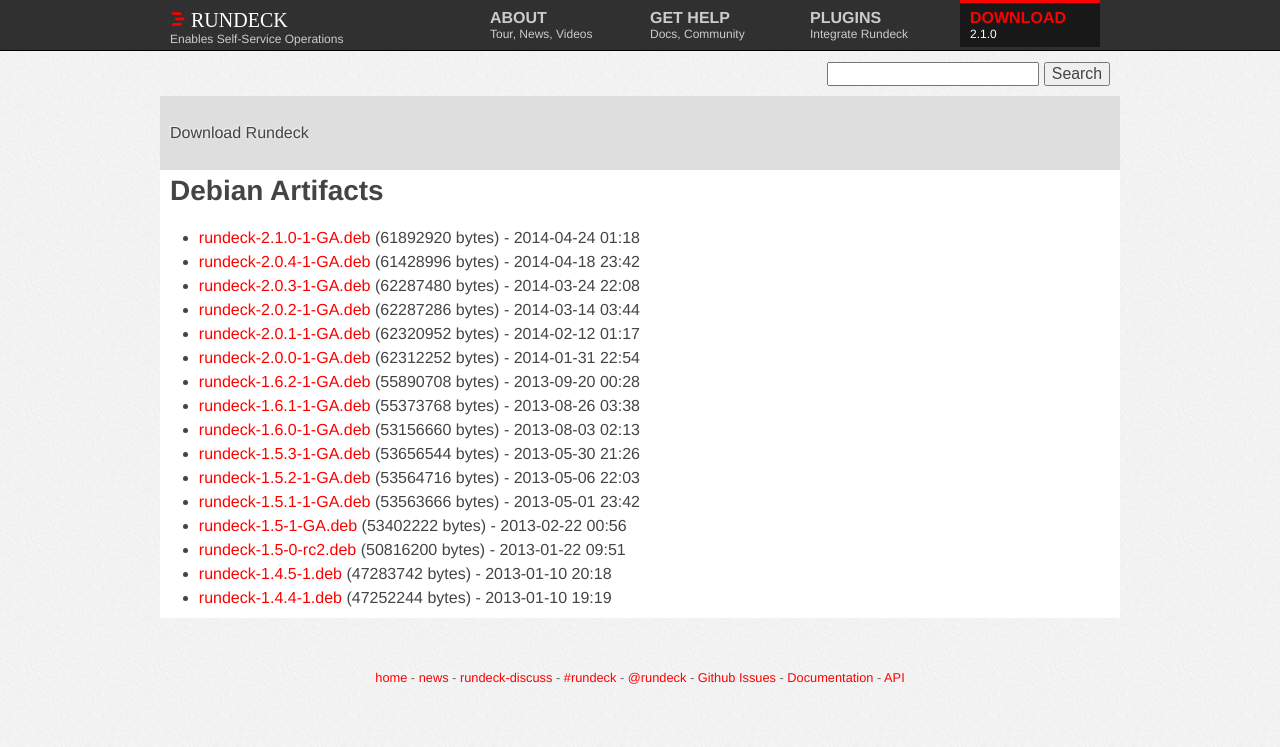
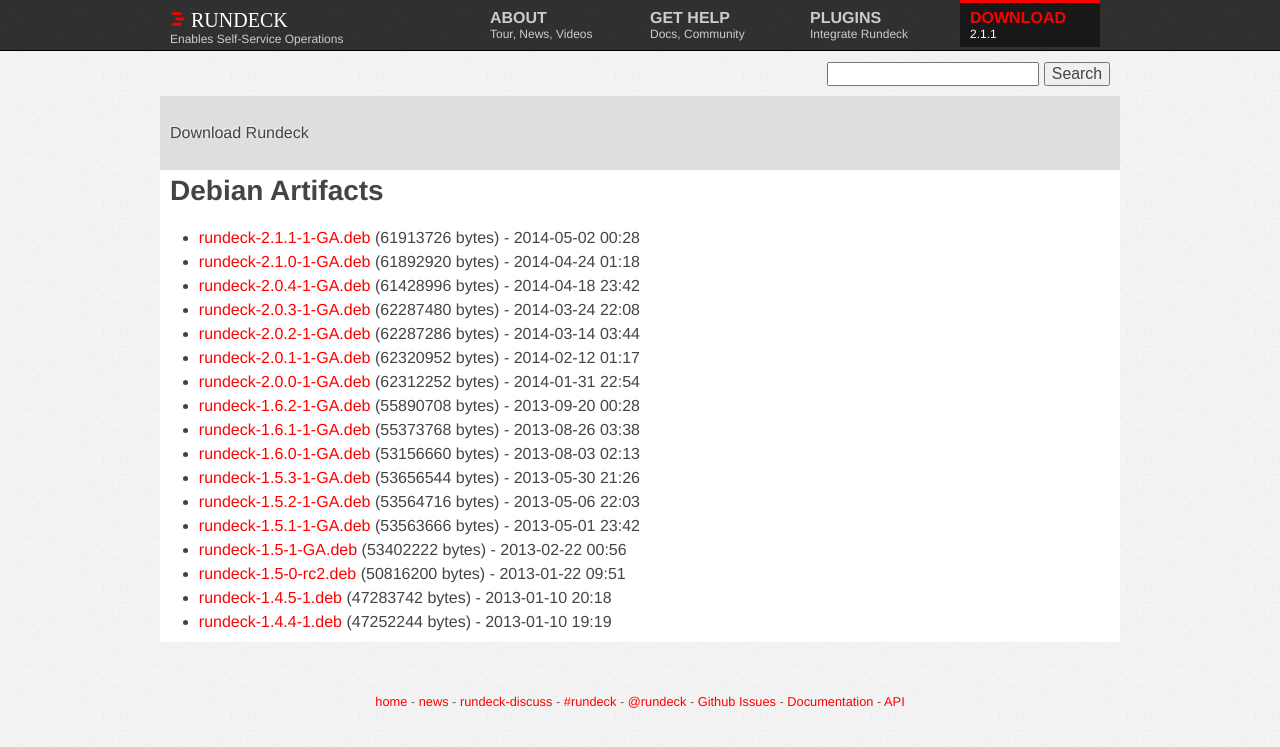
Before and after one commit to rundeck/rundeck-ghpages, a Jekyll site: the page built from download/deb/index.md, in a window 1280 px wide. Shown: the top 747 px of the page. Built offline with Jekyll 4.4.1, drawn with Linux system fonts in a browser that asks for light colours; nearby versions of some CDN libraries.

Commit message:
Update site to 2.1.1 download links

```diff
--- a/_config.yml
+++ b/_config.yml
@@ -1,15 +1,15 @@
 baseurl: ""
 url: ""
 full_url: "http://www.rundeck.org"
-rd_version: "2.1.0"
-rd_jar_name: "rundeck-launcher-2.1.0.jar"
-rd_jar_sha: "adc9fe05e685c8cb1986a40625e6e1563bfbe751"
-rd_jar_url: "http://download.rundeck.org/jar/rundeck-launcher-2.1.0.jar"
-rd_jar_size: "56555712"
-rd_deb_name: "rundeck-2.1.0-1-GA.deb"
-rd_deb_url: "http://download.rundeck.org/deb/rundeck-2.1.0-1-GA.deb"
-rd_deb_sha: "c6097cd7ec883675bc94081b5ccf65da288ee544"
-rd_deb_size: "61892920"
-rd_zipball: "https://github.com/dtolabs/rundeck/zipball/v2.1.0"
-rd_tarball: "https://github.com/dtolabs/rundeck/tarball/v2.1.0"
-rd_releasenotes: "https://github.com/dtolabs/rundeck/blob/v2.1.0/RELEASE.md"
+rd_version: "2.1.1"
+rd_jar_name: "rundeck-launcher-2.1.1.jar"
+rd_jar_sha: "61eed14d901a65fb0a12f7ab7bb7c266571c8960"
+rd_jar_url: "http://download.rundeck.org/jar/rundeck-launcher-2.1.1.jar"
+rd_jar_size: "56571392"
+rd_deb_name: "rundeck-2.1.1-1-GA.deb"
+rd_deb_url: "http://download.rundeck.org/deb/rundeck-2.1.1-1-GA.deb"
+rd_deb_sha: "5b04ec8212a9590e259c02a4279be541150b89f2"
+rd_deb_size: "61913726"
+rd_zipball: "https://github.com/dtolabs/rundeck/zipball/v2.1.1"
+rd_tarball: "https://github.com/dtolabs/rundeck/tarball/v2.1.1"
+rd_releasenotes: "https://github.com/dtolabs/rundeck/blob/v2.1.1/RELEASE.md"
--- a/download/deb/index.md
+++ b/download/deb/index.md
@@ -3,6 +3,7 @@
 layout: download
 download_type: Debian
 ---
+* [rundeck-2.1.1-1-GA.deb](http://download.rundeck.org/deb/rundeck-2.1.1-1-GA.deb) (61913726 bytes) - 2014-05-02 00:28
 * [rundeck-2.1.0-1-GA.deb](http://download.rundeck.org/deb/rundeck-2.1.0-1-GA.deb) (61892920 bytes) - 2014-04-24 01:18
 * [rundeck-2.0.4-1-GA.deb](http://download.rundeck.org/deb/rundeck-2.0.4-1-GA.deb) (61428996 bytes) - 2014-04-18 23:42
 * [rundeck-2.0.3-1-GA.deb](http://download.rundeck.org/deb/rundeck-2.0.3-1-GA.deb) (62287480 bytes) - 2014-03-24 22:08
```
Also changed, not shown: download/jar/index.md (+1 -0 lines), download/rpm/index.md (+2 -0 lines), download/war/index.md (+1 -0 lines).
